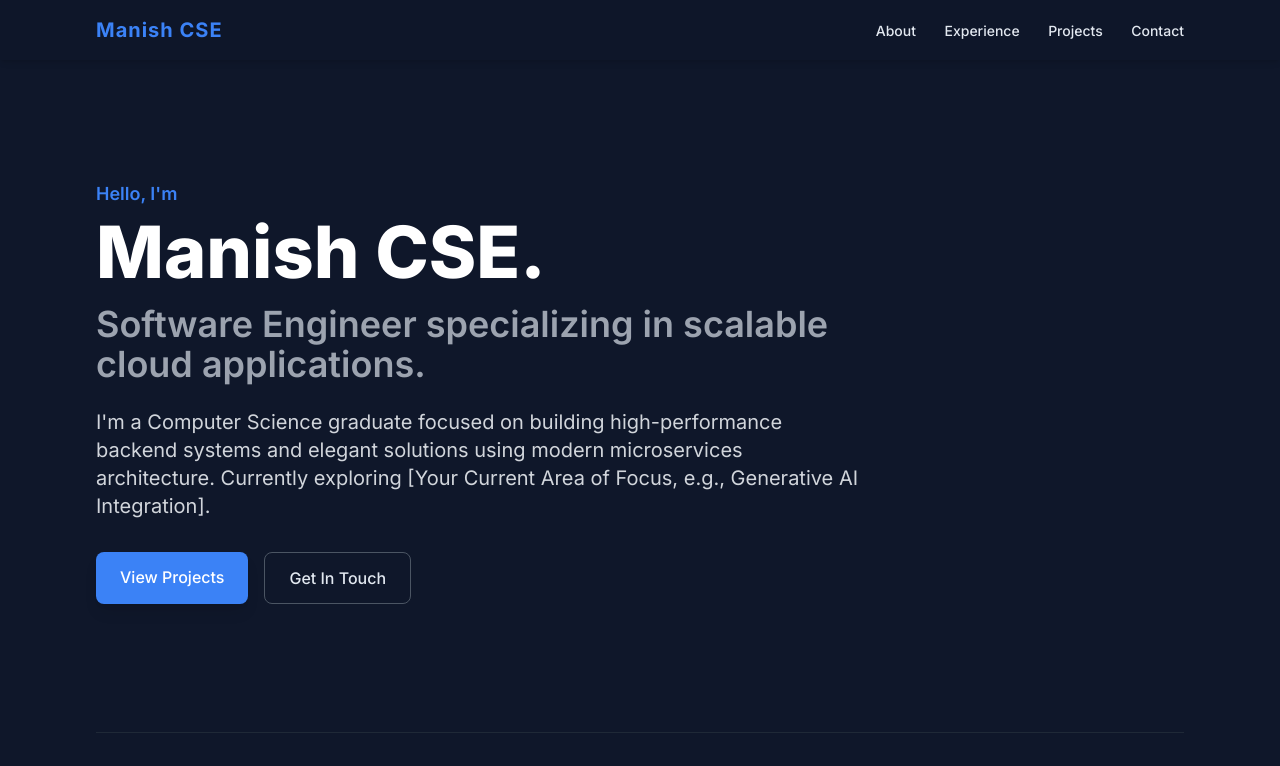
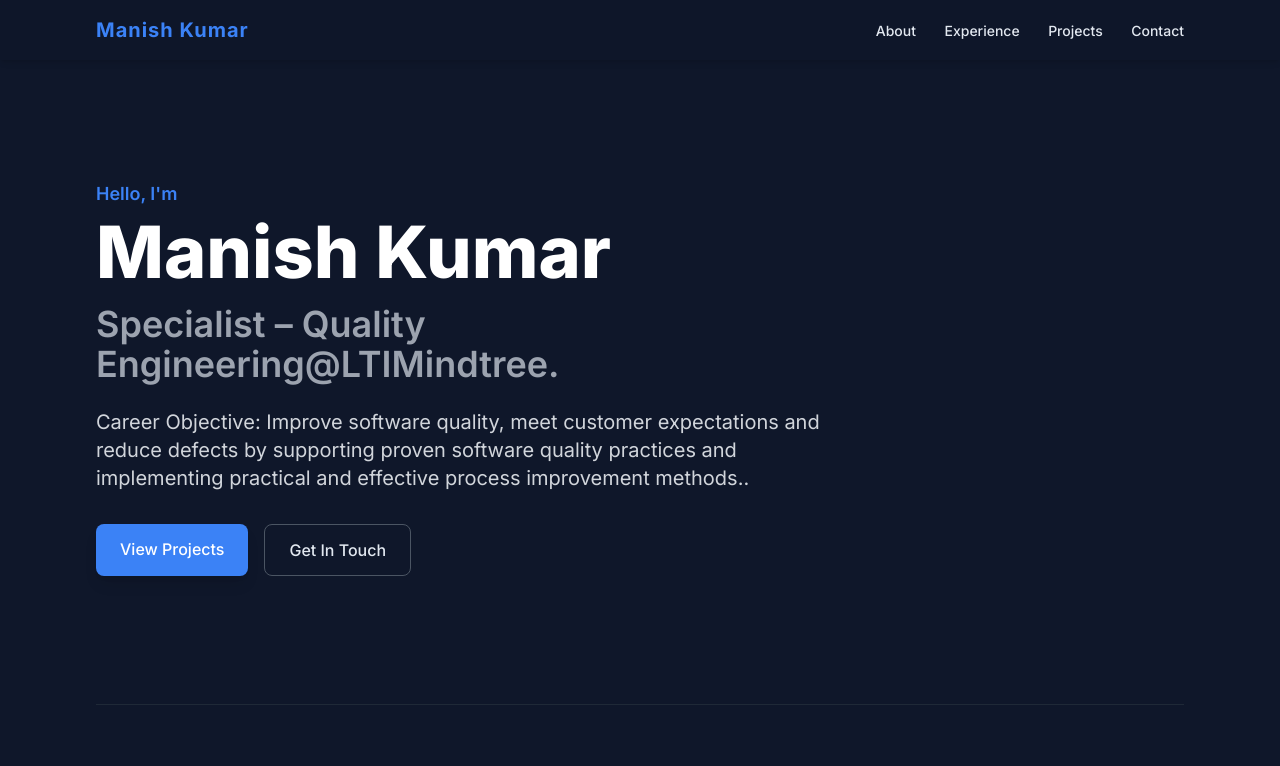
Before and after one commit to ranamanish7878/my-portfolio, a plain HTML site: page index.html in a window 1280 px wide. Shown: the top 766 px of the page. Drawn offline with nearby package versions, Linux system fonts and the light colour scheme.

Commit message:
Update index.html

```diff
--- a/index.html
+++ b/index.html
@@ -52,7 +52,7 @@
     <!-- Header Navigation -->
     <header class="sticky top-0 z-50 bg-dark-bg/95 backdrop-blur-sm shadow-md">
         <div class="max-w-6xl mx-auto px-4 sm:px-6 lg:px-8 py-4 flex justify-between items-center">
-            <a href="#" class="text-xl font-bold text-accent-blue tracking-wider">Manish CSE</a>
+            <a href="#" class="text-xl font-bold text-accent-blue tracking-wider">Manish Kumar</a>
             <nav class="hidden md:block">
                 <a href="#about" class="ml-6 text-sm font-medium hover:text-accent-blue transition duration-150">About</a>
                 <a href="#experience" class="ml-6 text-sm font-medium hover:text-accent-blue transition duration-150">Experience</a>
@@ -73,10 +73,10 @@
         <section id="intro" class="mb-24 md:mb-32 pt-10">
             <div class="max-w-3xl">
                 <p class="text-lg text-accent-blue font-semibold mb-2">Hello, I'm</p>
-                <h1 class="text-6xl sm:text-7xl font-extrabold text-white mb-4">Manish CSE.</h1>
-                <h2 class="text-3xl sm:text-4xl font-semibold text-gray-400 mb-6">Software Engineer specializing in scalable cloud applications.</h2>
+                <h1 class="text-6xl sm:text-7xl font-extrabold text-white mb-4">Manish Kumar</h1>
+                <h2 class="text-3xl sm:text-4xl font-semibold text-gray-400 mb-6">Specialist – Quality Engineering@LTIMindtree.</h2>
                 <p class="text-xl text-gray-300">
-                    I'm a Computer Science graduate focused on building high-performance backend systems and elegant solutions using modern microservices architecture. Currently exploring [Your Current Area of Focus, e.g., Generative AI Integration].
+                    Career Objective: Improve software quality, meet customer expectations and reduce defects by supporting proven software quality practices and implementing practical and effective process improvement methods..
                 </p>
                 <div class="mt-8 flex space-x-4">
                     <a href="#projects" class="px-6 py-3 bg-accent-blue text-white font-medium rounded-lg shadow-lg hover:bg-blue-600 transition duration-300 transform hover:scale-105">View Projects</a>
```
